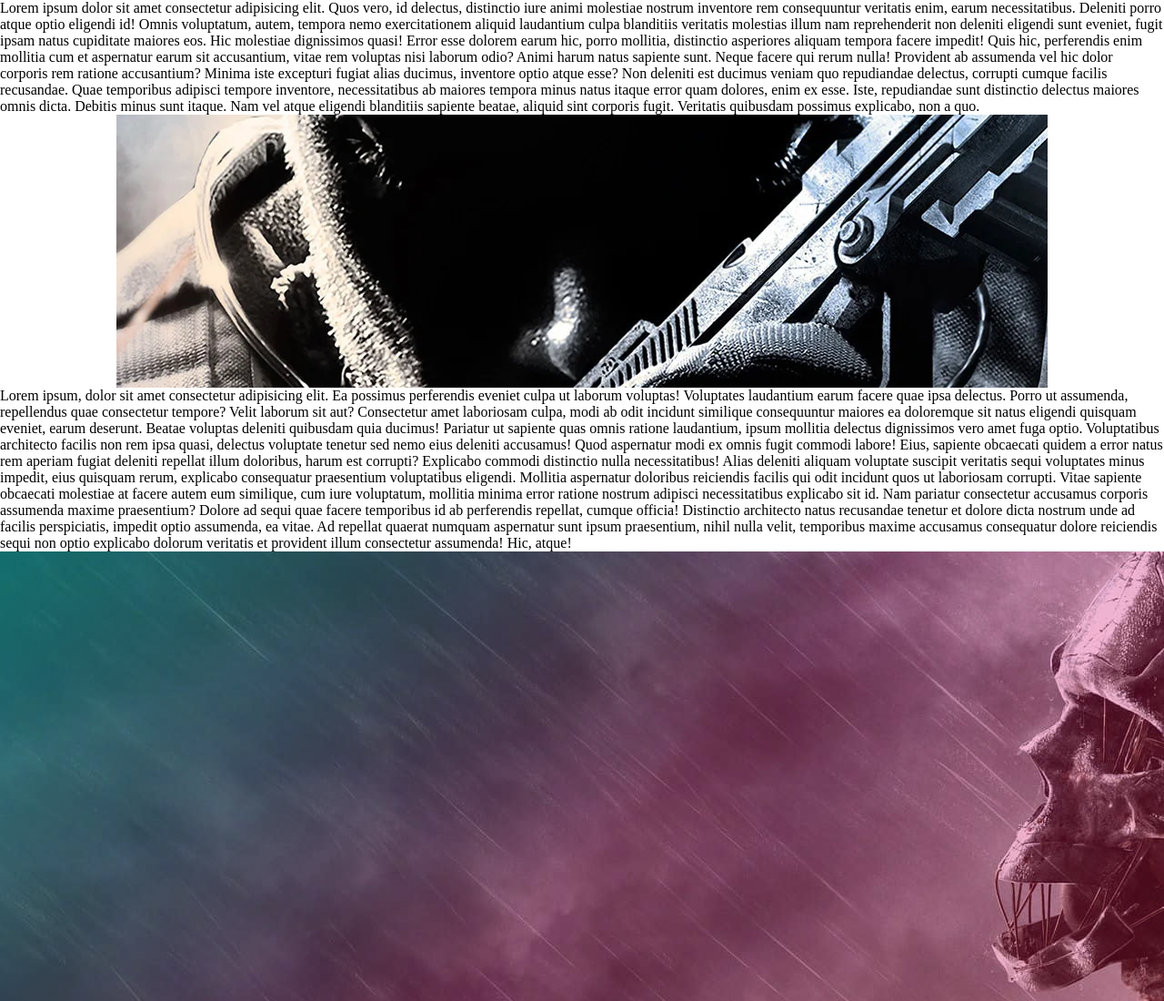
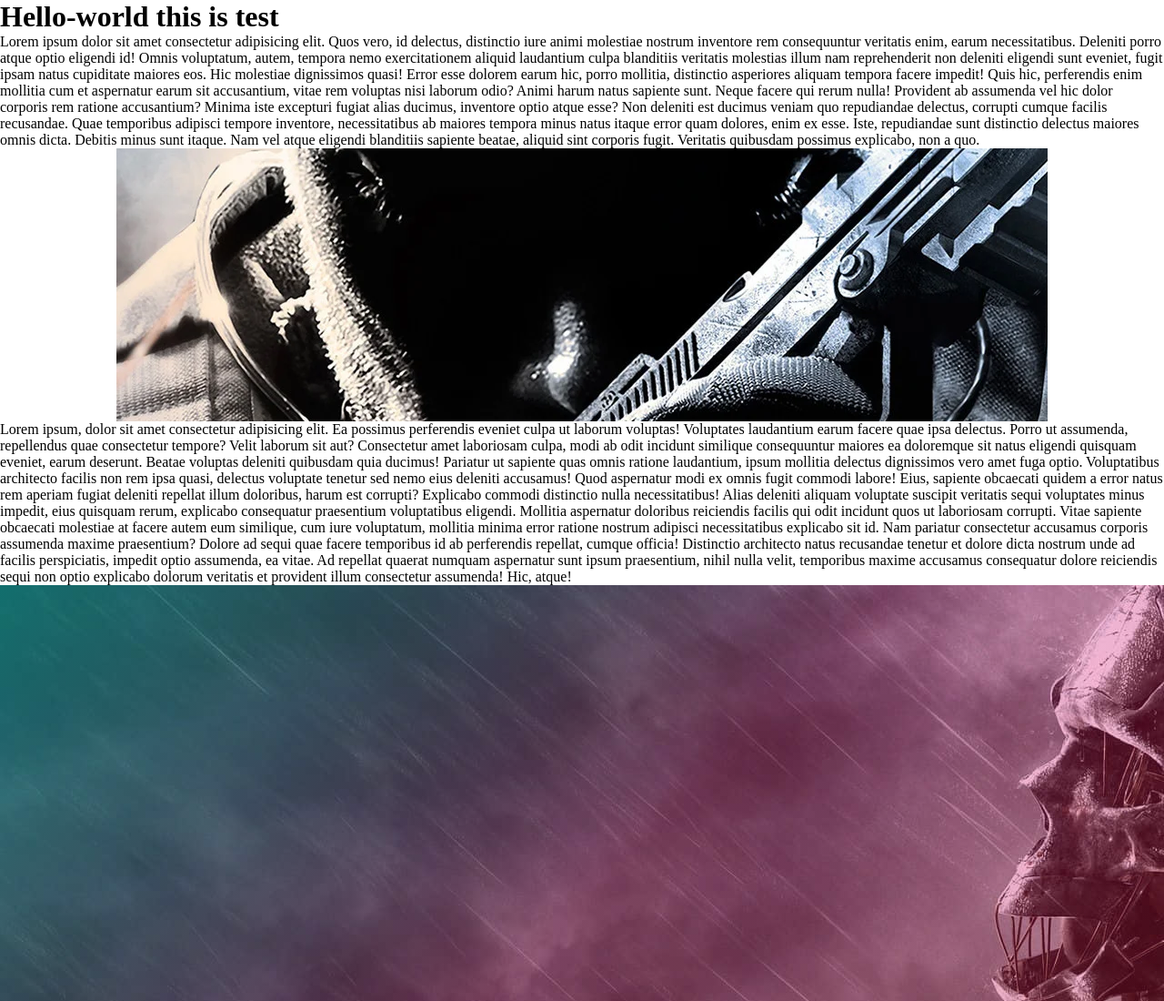
Before and after one commit to RaminGholami2000/paralax, a website built with Vite: page index.html in a window 1280 px wide. Shown: the top 1100 px of the page at 91% size. Built offline with nearby package versions, Linux system fonts and the light colour scheme.

Commit message:
header has added

```diff
--- a/index.html
+++ b/index.html
@@ -8,6 +8,7 @@
     <link rel="stylesheet" href="./src/style.css">
   </head>
   <body>
+    <h1>Hello-world this is test</h1>
     <p>Lorem ipsum dolor sit amet consectetur adipisicing elit. Quos vero, id delectus, distinctio iure animi molestiae nostrum inventore rem consequuntur veritatis enim, earum necessitatibus. Deleniti porro atque optio eligendi id!
     Omnis voluptatum, autem, tempora nemo exercitationem aliquid laudantium culpa blanditiis veritatis molestias illum nam reprehenderit non deleniti eligendi sunt eveniet, fugit ipsam natus cupiditate maiores eos. Hic molestiae dignissimos quasi!
     Error esse dolorem earum hic, porro mollitia, distinctio asperiores aliquam tempora facere impedit! Quis hic, perferendis enim mollitia cum et aspernatur earum sit accusantium, vitae rem voluptas nisi laborum odio?
```
